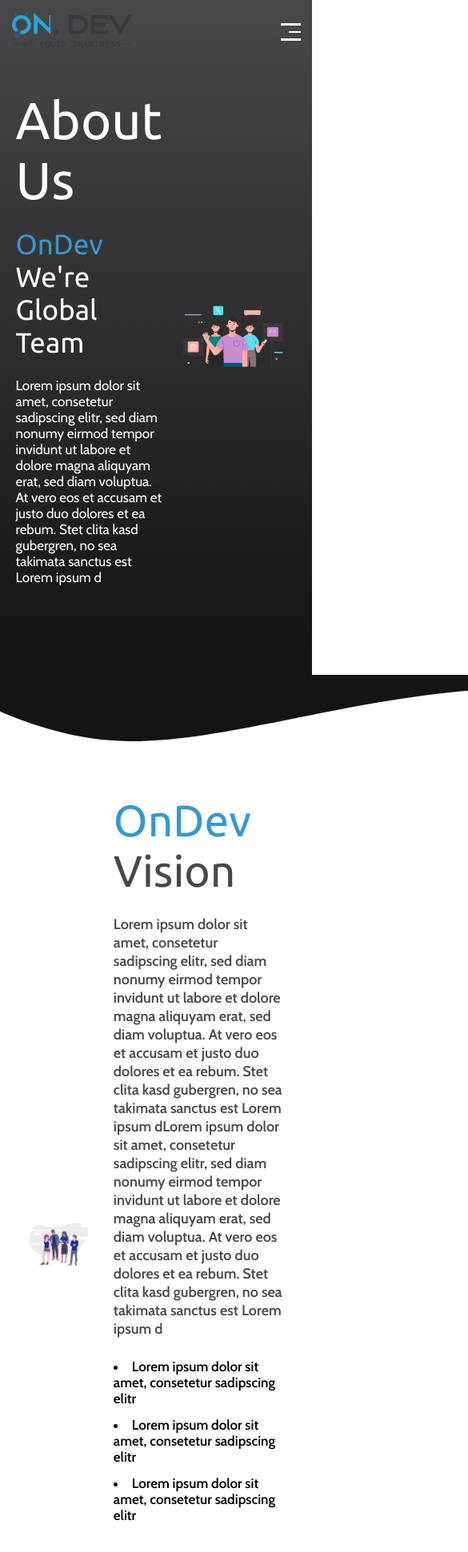
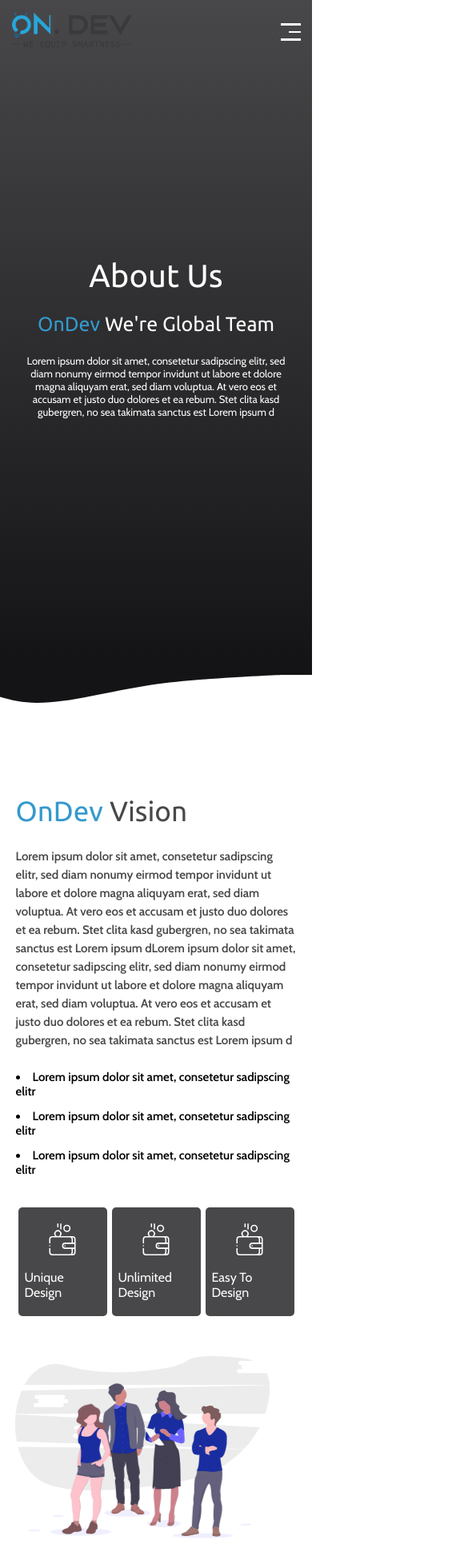
Before and after one commit to Osada97/ondev, a Next.js app: page /about in a window 390 px wide. Shown: the top 1941 px of the page at 80% size, 585 px wide, since content can reach past the window. Built offline with nearby package versions, Linux system fonts and the light colour scheme.

Commit message:
Added media query for about us

```diff
--- a/components/ContactSmallSection.js
+++ b/components/ContactSmallSection.js
@@ -87,7 +87,13 @@
         display: none;
       }
       .dis {
+        h1 {
+          margin: 0;
+        }
         flex-wrap: wrap;
+        text-align: center;
+        justify-content: center;
+        align-items: center;
       }
     }
   }
--- a/components/Nav.js
+++ b/components/Nav.js
@@ -35,9 +35,9 @@
         </List>
         <Mobilenav>
           <button onClick={() => setisMobNav(!isMobNav)}>
-            <div className="menubar1"></div>
-            <div className="menubar2"></div>
-            <div className="menubar3"></div>
+            <div className={!navType ? "myBar menubar1" : "menubar1"}></div>
+            <div className={!navType ? "myBar menubar2" : "menubar2"}></div>
+            <div className={!navType ? "myBar menubar3" : "menubar3"}></div>
           </button>
           {isMobNav && (
             <div className="menu">
@@ -194,7 +194,9 @@
     &:hover .menubar2 {
       transform: translateX(0);
     }
-
+    .myBar {
+      background-color: #000 !important;
+    }
     .menubar1,
     .menubar2,
     .menubar3 {
--- a/pages/about.js
+++ b/pages/about.js
@@ -483,7 +483,7 @@
   align-items: center;
   background: linear-gradient(180deg, #48484a 0%, #131315 100%);
   .main {
-    width: 90%;
+    max-width: 90%;
     margin: 0 auto;
     display: flex;
     align-items: center;
@@ -519,6 +519,26 @@
       img {
         width: 80%;
       }
+    }
+  }
+  @media (max-width: 825px) {
+    .main .column h1 {
+      font-size: 40px;
+    }
+    .main .column h2 {
+      font-size: 25px;
+    }
+    .main .column p {
+      font-size: 13px;
+    }
+  }
+  @media (max-width: 600px) {
+    .main .column:nth-child(1) {
+      flex: 1;
+      text-align: center;
+    }
+    .main .column:nth-child(2) {
+      display: none;
     }
   }
 `;
@@ -634,6 +654,62 @@
       }
     }
   }
+  @media (max-width: 1200px) {
+    .curve {
+      width: 100%;
+      img {
+        width: 100%;
+      }
+    }
+    .main .column:nth-child(2) {
+      h1 {
+        font-size: 35px;
+      }
+      p {
+        font-size: 15px;
+      }
+      ul li {
+        font-size: 15px;
+      }
+      .card-row .card {
+        margin: 0px 3px;
+      }
+    }
+  }
+  @media (max-width: 1100px) {
+    .main .column:nth-child(1) {
+      img {
+        width: 90%;
+      }
+    }
+  }
+  @media (max-width: 950px) {
+    .main {
+      flex-wrap: wrap;
+      flex-direction: column;
+      .column:nth-child(1) {
+        order: 2;
+      }
+      .column:nth-child(2) {
+        order: 1;
+        margin-bottom: 40px;
+      }
+    }
+  }
+  @media (max-width: 360px) {
+    .main {
+      flex-wrap: wrap;
+      flex-direction: column;
+      .column:nth-child(1) {
+        order: 2;
+      }
+      .column:nth-child(2) {
+        .card-row {
+          display: none;
+        }
+      }
+    }
+  }
 `;
 const Section1 = styled.div`
   position: relative;
@@ -723,4 +799,54 @@
       }
     }
   }
+  @media (max-width: 1200px) {
+    .main .column:nth-child(1) {
+      h1 {
+        font-size: 35px;
+      }
+      p {
+        font-size: 15px;
+      }
+      ul li {
+        font-size: 15px;
+      }
+      .card-row .card {
+        margin: 0px 3px;
+      }
+    }
+  }
+  @media (max-width: 1100px) {
+    .main .column:nth-child(2) {
+      img {
+        width: 90%;
+      }
+    }
+  }
+  @media (max-width: 950px) {
+    .main {
+      flex-wrap: wrap;
+      flex-direction: column;
+      .column:nth-child(2) {
+        order: 2;
+      }
+      .column:nth-child(1) {
+        order: 1;
+        margin-bottom: 40px;
+      }
+    }
+  }
+  @media (max-width: 360px) {
+    .main {
+      flex-wrap: wrap;
+      flex-direction: column;
+      .column:nth-child(1) {
+        order: 2;
+      }
+      .column:nth-child(1) {
+        .card-row {
+          display: none;
+        }
+      }
+    }
+  }
 `;
```
